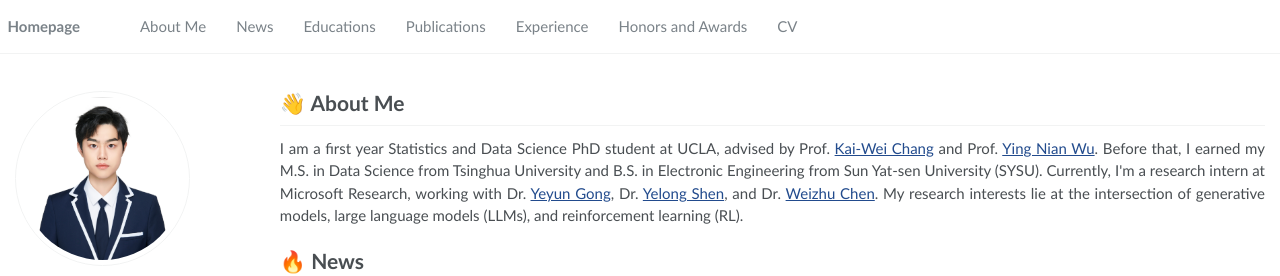
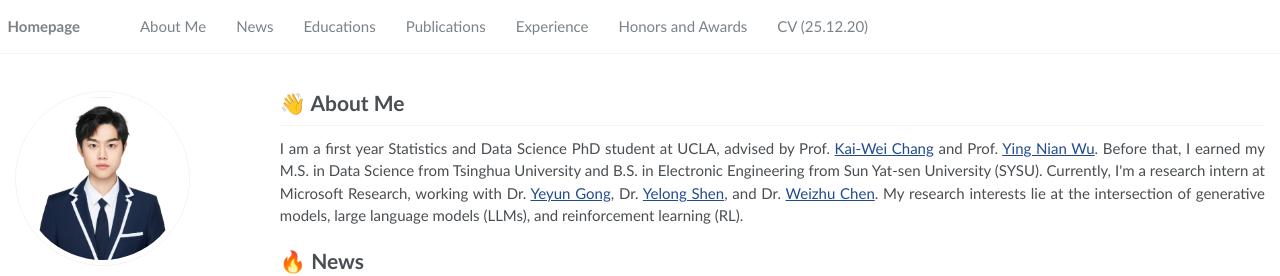
Before and after one commit to MasterVito/MasterVito.github.io, a Jekyll site: the page built from _pages/about.md, in a window 1280 px wide. Shown: the top 276 px of the page. Built offline with Jekyll 4.4.1, drawn with Linux system fonts in a browser that asks for light colours.

Commit message:
update-personal-website-style

```diff
--- a/_data/navigation.yml
+++ b/_data/navigation.yml
@@ -18,5 +18,5 @@ main:
   - title: "Honors and Awards"
     url: "/#-honors-and-awards"
 
-  - title: "CV"
+  - title: "CV (25.12.20)"
     url: "/_pages/Xiao_Liang_CV_25_12_20.pdf"
```
